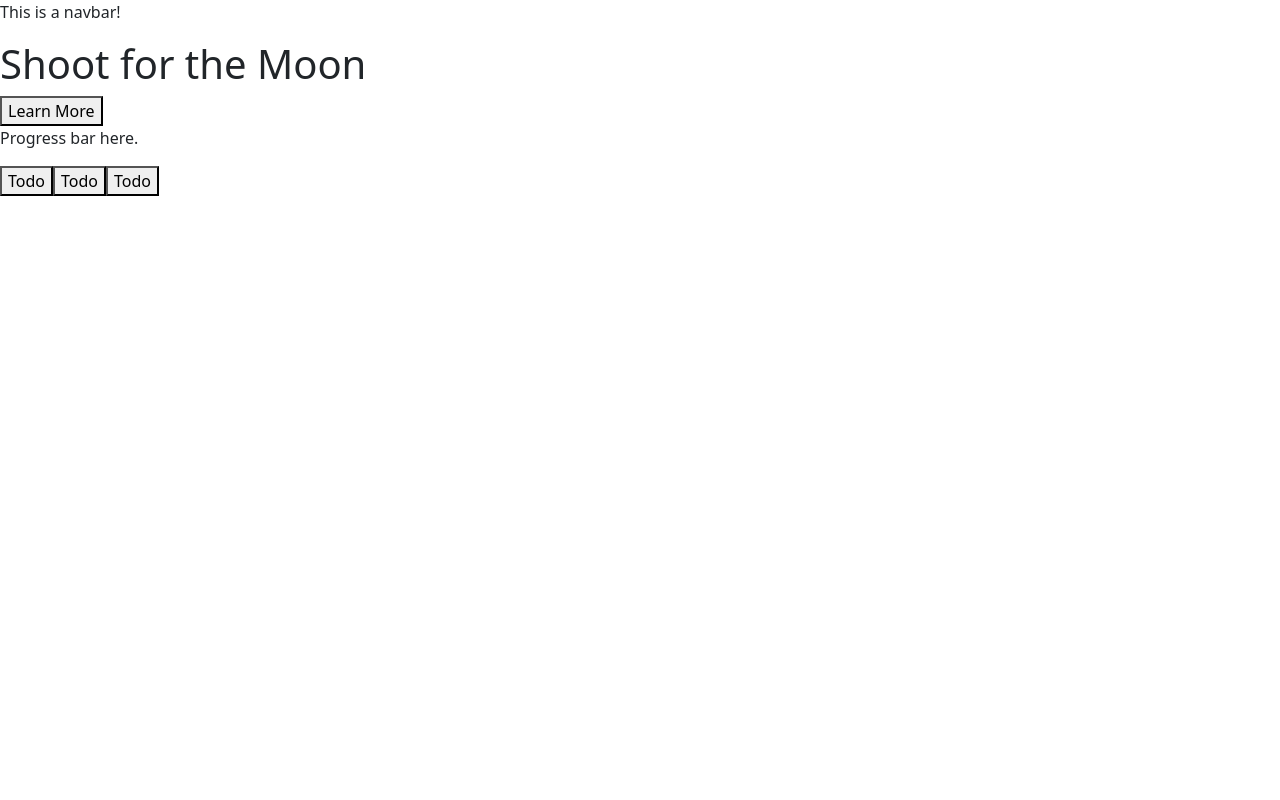
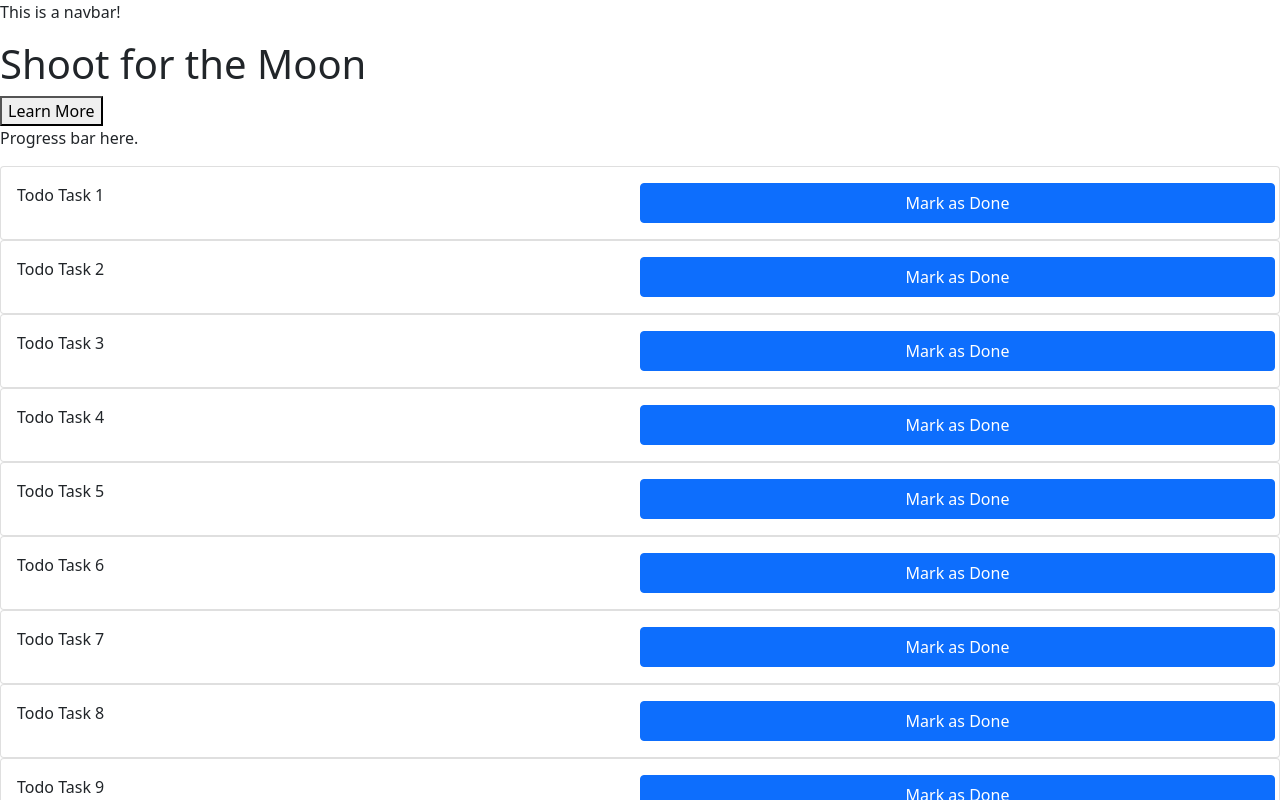
Before and after one commit to AustralianSpy/apollo-landing-react-app, a React (Create React App) app: page / in a window 1280 px wide. Shown: the top 800 px of the page. Built offline with nearby package versions, Linux system fonts and the light colour scheme.

Commit message:
todos rendering and functionality

```diff
--- a/src/Layout/Header.js
+++ b/src/Layout/Header.js
@@ -5,12 +5,7 @@ export default function Header() {
     return (
         <header>
             <Navbar />
-            <section
-                className="bg-image"
-                style={{
-                    backgroundImage: 'ur(../../public/imgs/astronaut.png)'
-                }}
-            >
+            <section>
                 { /* Add background image. */ }
                 <h1>Shoot for the Moon</h1>
                 <button>Learn More</button>
--- a/src/Layout/ToDo.js
+++ b/src/Layout/ToDo.js
@@ -1,5 +1,34 @@
-import React from 'react';
+import React, { useEffect } from 'react';
 
-export default function ToDo() {
-    return <button>Todo</button>
+export default function ToDo({ item, handleToggle }) {
+
+    // Active button holding toggler, updates state in parent.
+    const notDoneButton = (
+    <button
+        className="col-6 btn btn-primary"
+        onClick={() => handleToggle(item)}
+    >
+        Mark as Done
+    </button>
+   );
+
+   // Disabled button, no toggler, todo is marked as 'done'.
+   const doneButton = (
+    <button
+        className="col-6 btn btn-secondary"
+        disabled={true}
+    >
+        Done
+    </button>
+   )
+
+    // Checks the 'done' state of the todo and renders button accordingly.
+    return (
+        <div className="card">
+            <div className="card-body row justify-content-between">
+                <p className="card-text col-6">{item.text}</p>
+                {item.done ? doneButton : notDoneButton }
+            </div>
+        </div>
+    );
 }
--- a/src/Layout/ToDoList.js
+++ b/src/Layout/ToDoList.js
@@ -1,13 +1,40 @@
-import React from 'react';
+import React, { useEffect, useState } from 'react';
 import ToDo from './ToDo';
 
+export default function ToDoList() {
+    const [todos, setTodos] = useState([]);
 
-export default function ToDoList() {
+    // Create hard-coded array of 12 todo objects, to pass onto
+    // individual child components. List holds state of all todos.
+    useEffect(() => {
+        const testData = [];
+        for (let i = 0; i < 12; i++) {
+            const todo = {
+                id: i,
+                text: `Todo Task ${i+1}`,
+                done: false,
+            };
+            testData.push(todo);
+        }
+        setTodos([...testData]);
+    }, []);
+
+    // Handles whether or not a todo is complete or not and updates it in state.
+    // Handler passed onto child components for onClick function.
+    const handleToggle = (todo) => {
+        const tempList = [...todos];
+        const todoChange = {
+            ...todos[todo.id],
+            done: !todo.done,
+        };
+        tempList[todo.id] = todoChange;
+        setTodos([...tempList]);
+    };
+
+    // Map of child components to render.
+    const todosList = todos.map((todo) => <ToDo key={todo.id} item={todo} handleToggle={handleToggle} />);
+
     return (
-        <section>
-            <ToDo />
-            <ToDo />
-            <ToDo />
-        </section>
+        <section>{todosList}</section>
     )
 }
--- a/src/index.js
+++ b/src/index.js
@@ -1,5 +1,5 @@
 import React from 'react';
-import ReactDOM from 'react-dom';
+import ReactDOM from 'react-dom/client';
 import App from './App';
 import { BrowserRouter as Router } from 'react-router-dom';
 
```
